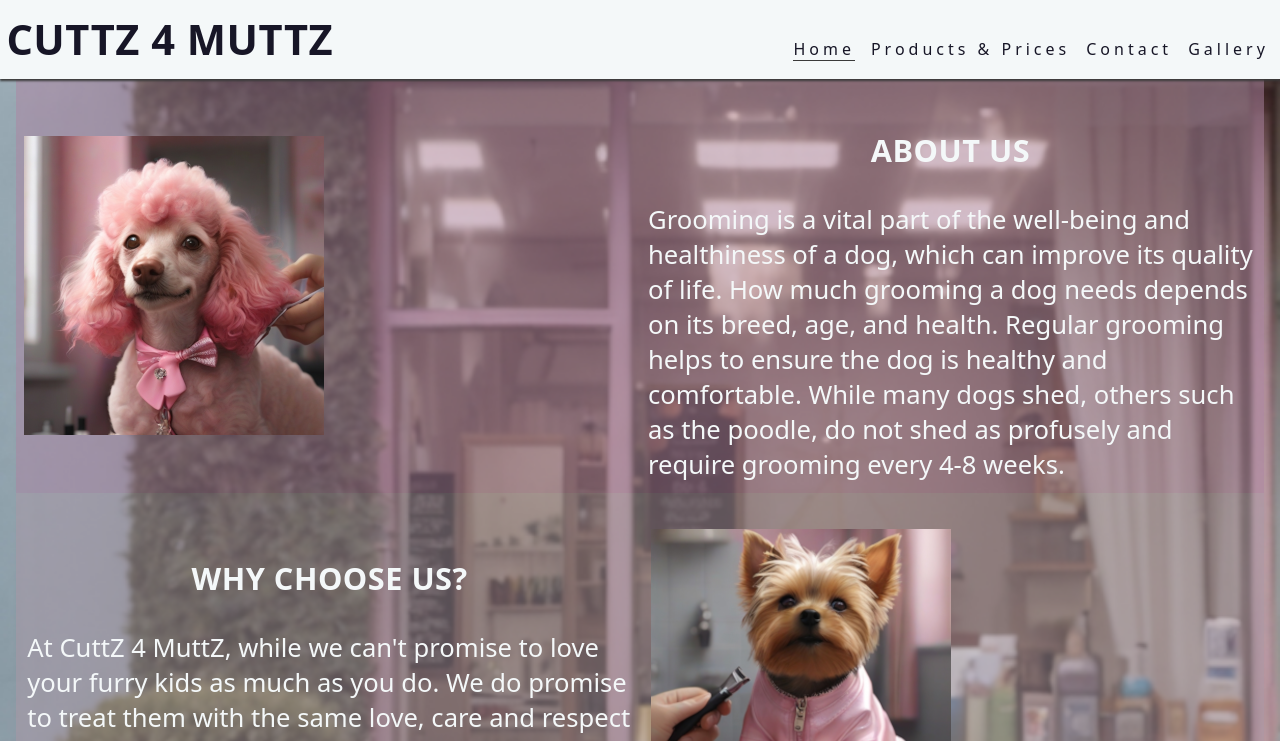
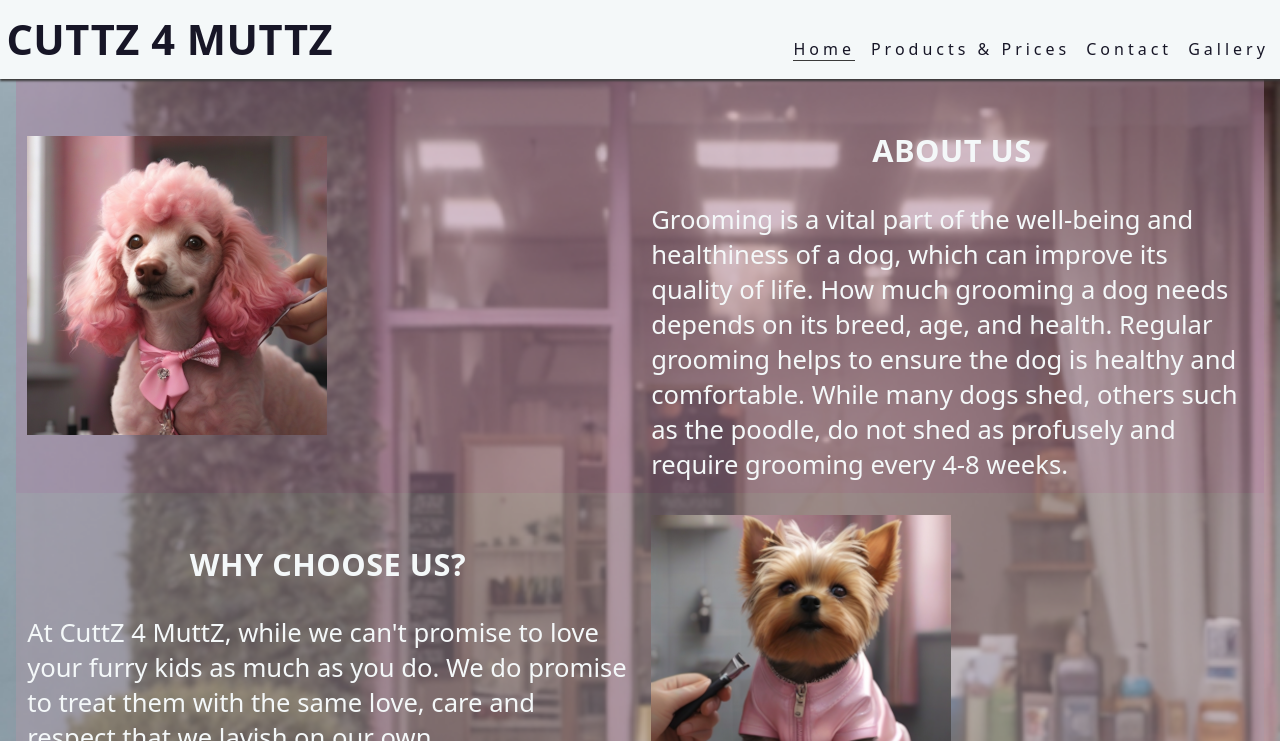
Before and after one commit to stevewhitehouse66/Xmas-Project, a plain HTML site: page index.html in a window 1280 px wide. Shown: the top 741 px of the page. Drawn offline with Linux system fonts and the light colour scheme; a web font is replaced by a local one.

Commit message:
style adjustments

```diff
--- a/assets/css/main.css
+++ b/assets/css/main.css
@@ -148,17 +148,17 @@ main {
     margin:  .2rem .2rem ;
 }
 
-/*.image-size{
-    width: 1vw;
-}*/
-.image-size {
+.image-size{
+    width: 300px;
+}
+/*.image-size {
     display: block;
     width: auto;
     height: auto;
     max-width: 100%;
     max-height: 90%;
     margin: 20px auto;
-  }
+  }*/
 
 /*Footer*/
 
--- a/index.html
+++ b/index.html
@@ -49,7 +49,7 @@
     </header>
     <main>
          <div class="row row-dark">
-        <div class="column-left image-size"><img src="/assets/images/poodle.png"></div>
+        <div class="column-left image-size"><img src="assets/images/poodle.png"></div>
         <div class="column-right"><h2>About Us</h2>
             <p>Grooming is a vital part of the well-being and healthiness of a dog, which can improve its quality of life. How much grooming a dog needs depends on its breed, age, and health.
             Regular grooming helps to ensure the dog is healthy and comfortable. While many dogs shed, others such as the poodle, do not shed as profusely and require grooming every 4-8 weeks.
```
